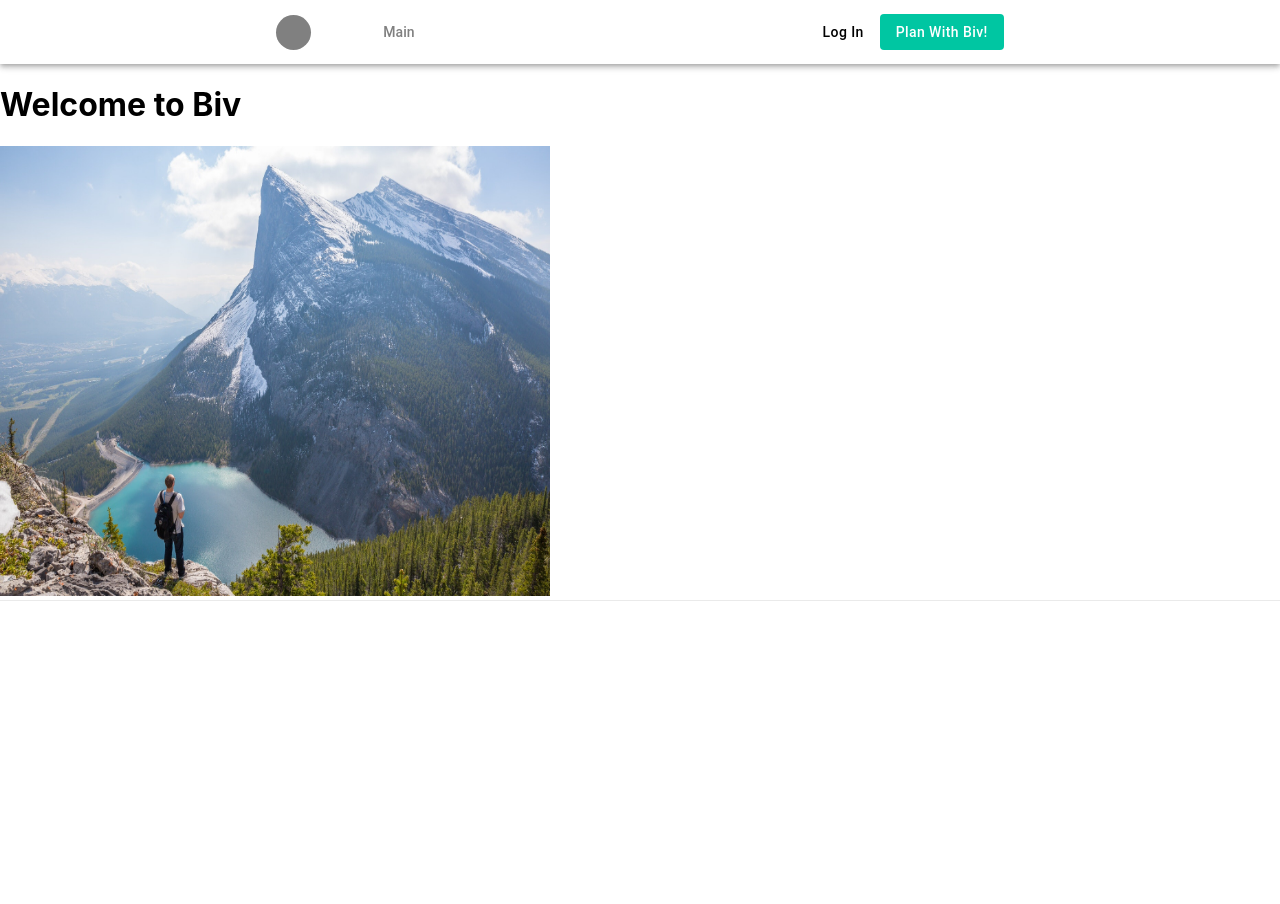
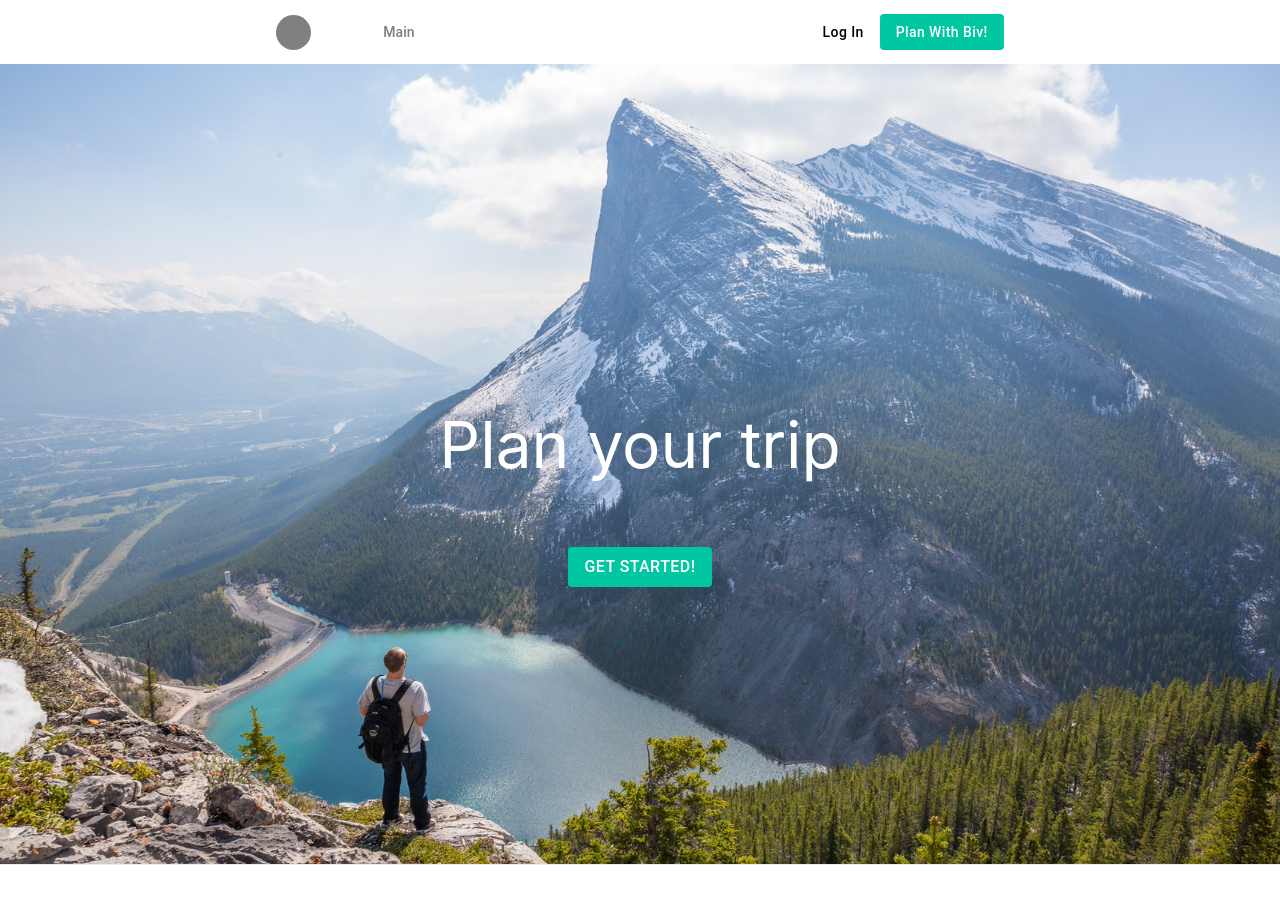
Before and after one commit to AlonsoVS/Biv-web-frontend, a Next.js app: page / in a window 1280 px wide. Shown: the top 904 px of the page. Before the commit the page ends 800 px from the top, so only its background shows below. Built offline with nearby package versions, Linux system fonts and the light colour scheme.

Commit message:
Style main image and GetStartedButton

```diff
--- a/pages/main.js
+++ b/pages/main.js
@@ -1,11 +1,49 @@
 import React from 'react'
 import Image from 'next/image'
+import { makeStyles, Button } from '@material-ui/core'
+
+const useStyles = makeStyles({
+    floatContainer: {
+        display: 'flex',
+        flexDirection: 'column',
+        justifyContent: 'center',
+        margin: 'auto',
+        zIndex: '10',
+    },
+    mainImage: {
+        color: 'white',
+        display: 'flex',
+        height: '100vh',
+        justifyContent: 'center',
+        width: '100%',
+        position:'relative'
+    },
+    getStartedButton: {
+        borderRadius: '4px',
+        background: 'rgb(0,198,162)',
+        fontSize: '16px',
+        height: 'max-content',
+        margin: '0 auto',
+        padding: '6px 16px',
+        width: 'max-content',
+        "&:hover": {
+            background: 'rgb(45,168,146)'
+        }
+    },
+    titleText: {
+        fontSize: '64px'
+    }
+});
 
 export default function Main() {
+    const classes = useStyles();
     return(
-    <main>
-         <h1>Welcome to Biv</h1>
-        <Image src="/mainImage.jpg" alt="main-image" width="550" height="450"/>
-    </main>
+         <div className={classes.mainImage}>
+             <div className={classes.floatContainer}>
+                <p className={classes.titleText}>Plan your trip</p>
+                <Button className={classes.getStartedButton} color="inherit">Get Started!</Button>
+             </div>
+            <Image src="/mainImage.jpg" alt="main-image" layout='fill' />
+         </div>
     );
 }
```
